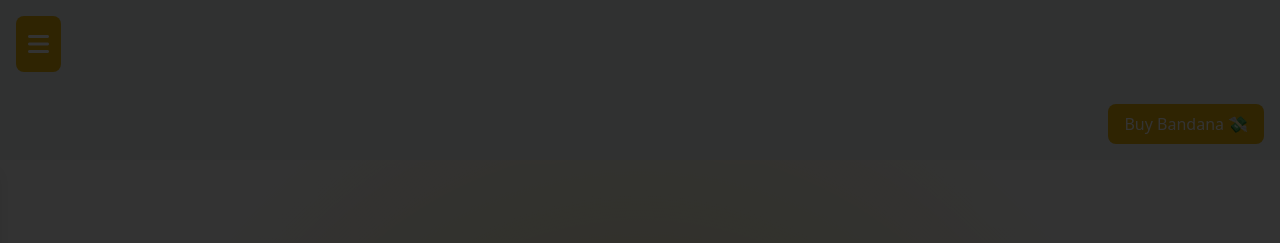
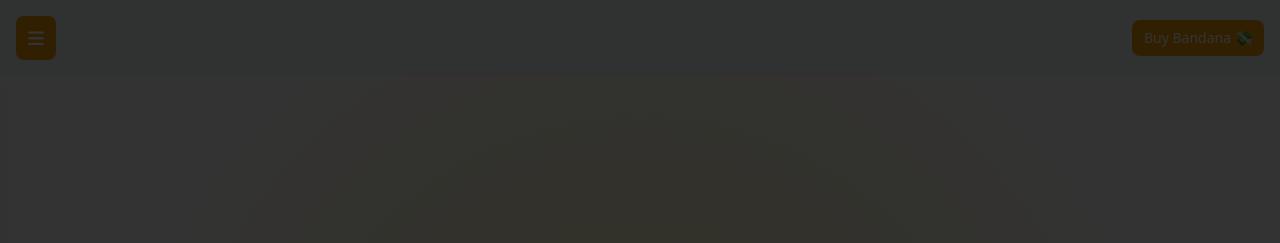
Before and after one commit to MasterMusa1/Bandana-website, a plain HTML site: page index.html in a window 1280 px wide. Shown: the top 243 px of the page. Drawn offline with nearby package versions, Linux system fonts and the light colour scheme; a script that the page names is missing.

Commit message:
Update index.html
Final code

```diff
--- a/index.html
+++ b/index.html
@@ -96,21 +96,36 @@
             border-radius: 0.5rem;
             overflow: hidden;
         }
-        .burger-container {
+        .header-container {
             position: sticky;
             top: 0;
-            left: 0;
             z-index: 60;
+            display: flex;
+            justify-content: space-between;
+            align-items: center;
             padding: 1rem;
+            width: 100%;
         }
+        .burger-container,
         .buy-bandana-container {
-            position: sticky;
-            top: 0;
-            right: 0;
-            z-index: 60;
-            padding: 1rem;
-            float: right;
             display: inline-block;
+        }
+        .burger-button,
+        .buy-bandana-button {
+            background-color: #f59e0b;
+            color: white;
+            padding: 0.5rem 0.75rem;
+            border-radius: 0.5rem;
+            font-size: 0.875rem;
+            line-height: 1.25rem;
+            display: flex;
+            align-items: center;
+            transition: background-color 0.3s, transform 0.3s;
+        }
+        .burger-button:hover,
+        .buy-bandana-button:hover {
+            background-color: #d97706;
+            transform: scale(1.05);
         }
         .contract-address {
             white-space: nowrap;
@@ -135,10 +150,7 @@
             .chart-container {
                 height: 400px;
             }
-            .burger-container {
-                padding: 0.75rem;
-            }
-            .buy-bandana-container {
+            .header-container {
                 padding: 0.75rem;
             }
             .contract-address {
@@ -154,6 +166,11 @@
                 height: auto !important;
                 max-width: 400px;
                 max-height: 400px;
+            }
+            .burger-button,
+            .buy-bandana-button {
+                padding: 0.5rem 0.75rem;
+                font-size: 0.75rem;
             }
         }
         @media (min-width: 641px) and (max-width: 1024px) {
@@ -172,19 +189,20 @@
         <h2 class="text-2xl sm:text-3xl font-bold text-yellow-500 mb-6">Are you ready to join the Bandana Cult?</h2>
         <button id="joinButton" class="bg-yellow-500 text-white py-2 px-6 rounded-lg hover:bg-yellow-600 transition duration-300 text-sm sm:text-base">Yes</button>
     </div>
-    <!-- Sticky Burger Menu -->
+    <!-- Header with Sticky Buttons -->
+    <div class="header-container">
         <div class="burger-container">
-        <button id="burgerMenu" class="text-white text-xl sm:text-2xl bg-yellow-500 p-2 sm:p-3 rounded-lg hover:bg-yellow-600 transition duration-300">
-            <i class="fas fa-bars"></i>
+            <button id="burgerMenu" class="burger-button">
+                <i class="fas fa-bars text-lg"></i>
             </button>
         </div>
-    <!-- Sticky Buy Bandana Button -->
         <div class="buy-bandana-container tooltip">
-        <a href="https://pump.fun/coin/J6XEeaVX6UMBu5QDP1xar7LVE7RYx8iCodEWTTnSYXxh" target="_blank" rel="noopener noreferrer" class="bg-yellow-500 text-white py-2 px-3 sm:px-4 rounded-lg hover:bg-yellow-600 hover:scale-105 transition duration-300 flex items-center space-x-1 text-sm sm:text-base">
+            <a href="https://pump.fun/coin/J6XEeaVX6UMBu5QDP1xar7LVE7RYx8iCodEWTTnSYXxh" target="_blank" rel="noopener noreferrer" class="buy-bandana-button">
                 <span>Buy Bandana</span>
-            <span>💸</span>
+                <span class="ml-1">💸</span>
             </a>
             <span class="tooltip-text">Buy BANDANA on Pump.fun</span>
+        </div>
     </div>
     <!-- Hero Section -->
     <section id="home" class="ray-bg py-10 sm:py-16 md:py-20 min-h-[100vh] flex items-center">
```
Lines whose indentation alone changed are shown as unchanged.
